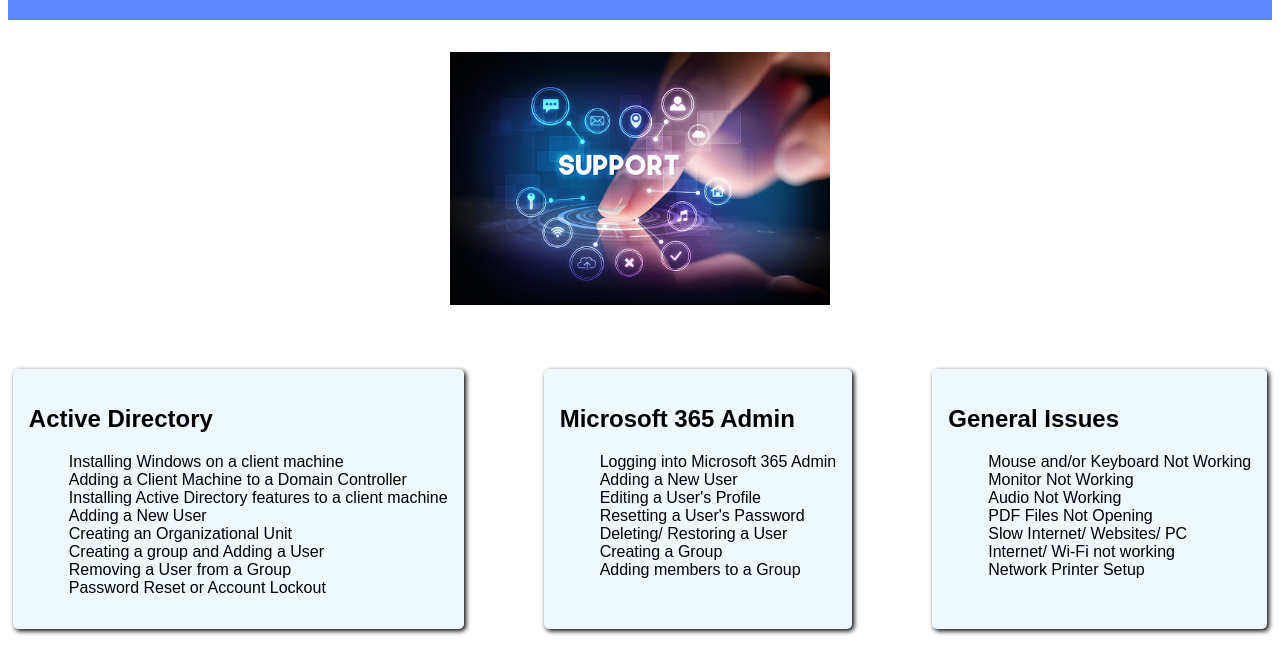
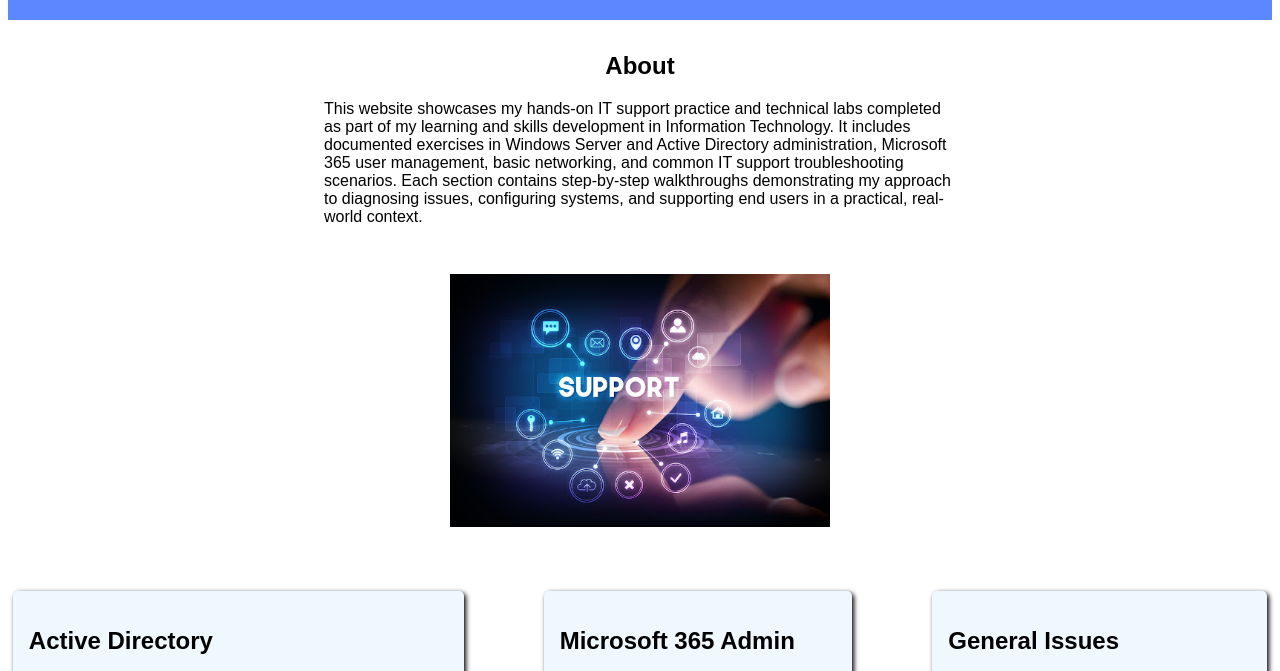
Before and after one commit to Mark-Attack/IT_Support, a plain HTML site: page index.html in a window 1280 px wide. Shown: the part 62-733 px from the top of the page. Drawn offline with Linux system fonts and the light colour scheme.

Commit message:
about section added

```diff
--- a/css/main.css
+++ b/css/main.css
@@ -16,6 +16,21 @@
 
 #index-body{
     background-color:rgb(255, 255, 255);
+}
+
+.about-heading{
+    text-align: center;
+}
+
+.about-para{
+    width: 50%;
+    margin: auto;
+    padding-bottom: 3rem;
+}
+@media screen and (max-width: 600px) {
+    .about-para{
+        width: 80%;
+    }
 }
 
 .main-img{
--- a/index.html
+++ b/index.html
@@ -9,6 +9,17 @@
 <body id="index-body">
     <section id="header">
         <h1>IT Support Portfolio | Keon Khelawan</h1>
+    </section>
+
+    <section id="about">
+        <h2 class="about-heading">About</h2>
+
+        <p class="about-para">
+            This website showcases my hands-on IT support practice and technical labs completed as part of my learning and skills development in Information Technology.
+            It includes documented exercises in Windows Server and Active Directory administration, Microsoft 365 user management, basic networking,
+            and common IT support troubleshooting scenarios. Each section contains step-by-step walkthroughs demonstrating my approach to diagnosing issues,
+            configuring systems, and supporting end users in a practical, real-world context.
+        </p>
     </section>
 
     <section id="header-img">
```
